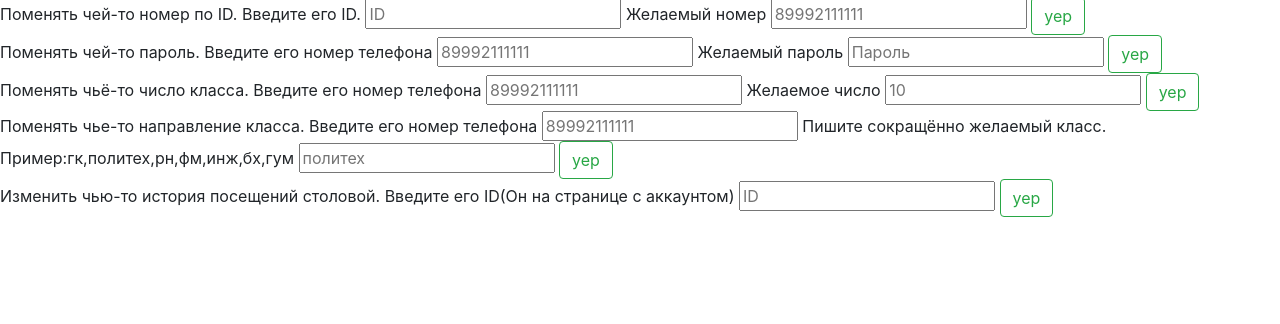
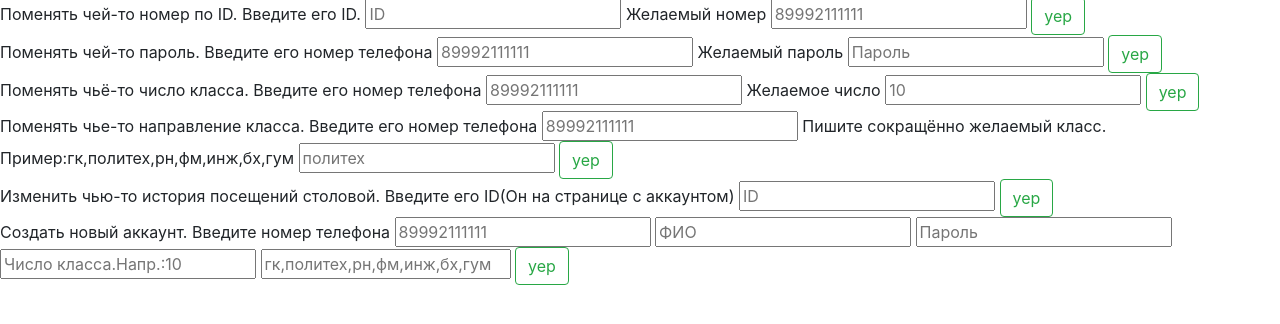
Before and after one commit to want74/RL_assistant, a PHP site: page /test.php in a window 1280 px wide. Shown: the part 135-459 px from the top of the page. Run offline with PHP 8.4, Linux system fonts and the light colour scheme.

Commit message:
тех зона v1.1

```diff
--- /dev/null
+++ b/reg.php
@@ -0,0 +1,6 @@
+<?php
+//session_start();
+include "connect.php";
+$query1 = mysqli_query($con, "INSERT INTO users  (fio, num, password, gradeOfClass, class, id) VALUES ('{$_POST['fio']}', '{$_POST['num']}', '{$_POST['password']}', '{$_POST['gradeOfClass']}','{$_POST['class']}', NULL)");
+header('location: test.php');
+ ?>
--- a/test.php
+++ b/test.php
@@ -76,6 +76,17 @@
 				<button class="btn btn-outline-success">yep</button>
 			</form>
 		</div>
+		<div class="row">
+			<form action="reg.php" method="POST">
+				Создать новый аккаунт. Введите номер телефона
+				<input type="number" placeholder="89992111111" name="num">
+				<input type="text" placeholder="ФИО" name="fio">
+				<input type="text" placeholder="Пароль" name="password">
+				<input type="number" placeholder="Число класса.Напр.:10" name="gradeOfClass">
+				<input type="text" placeholder="гк,политех,рн,фм,инж,бх,гум" name="class" style="width: 250px;">
+				<button class="btn btn-outline-success">yep</button>
+			</form>
+		</div>
 	</div>
 
 
```
